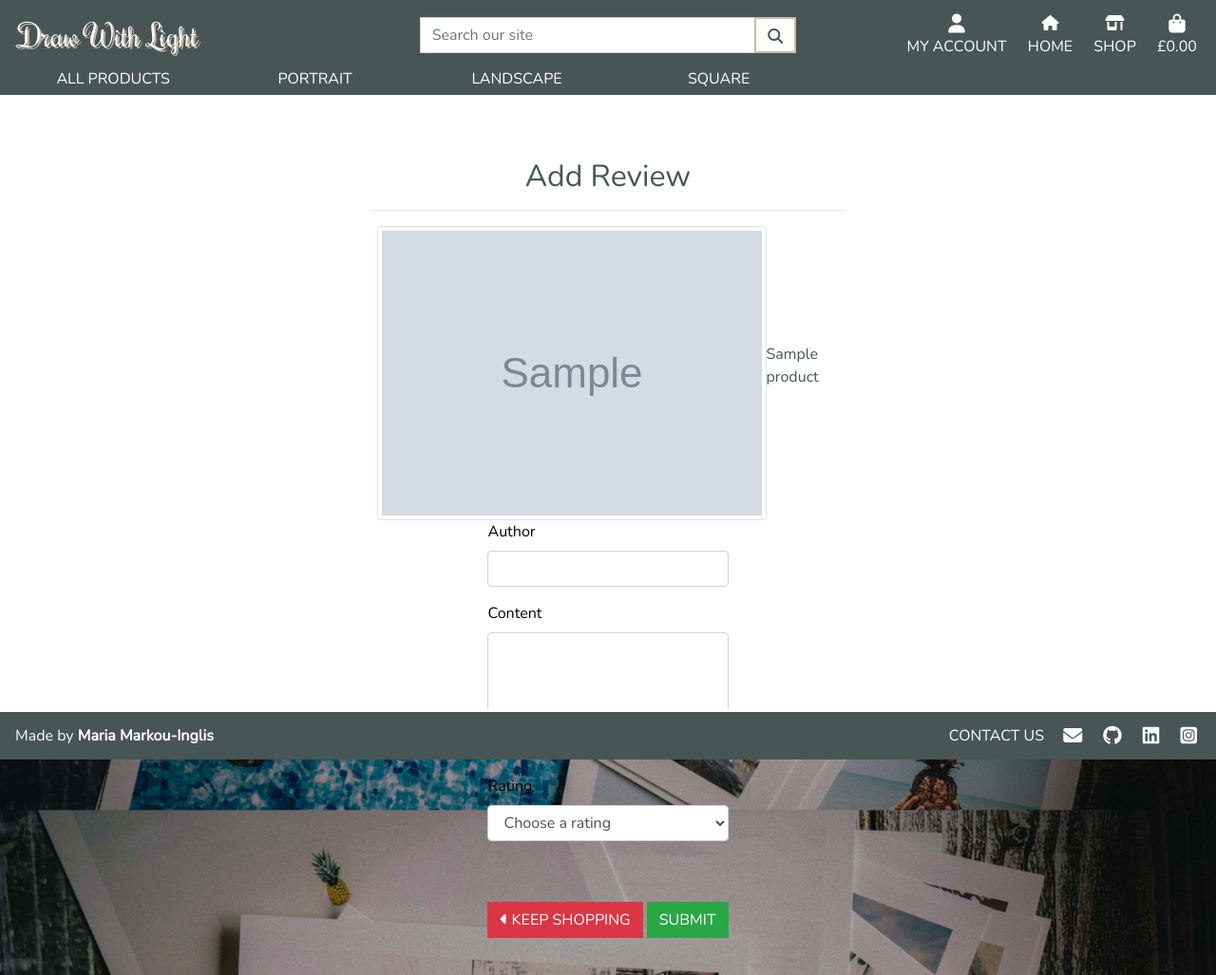
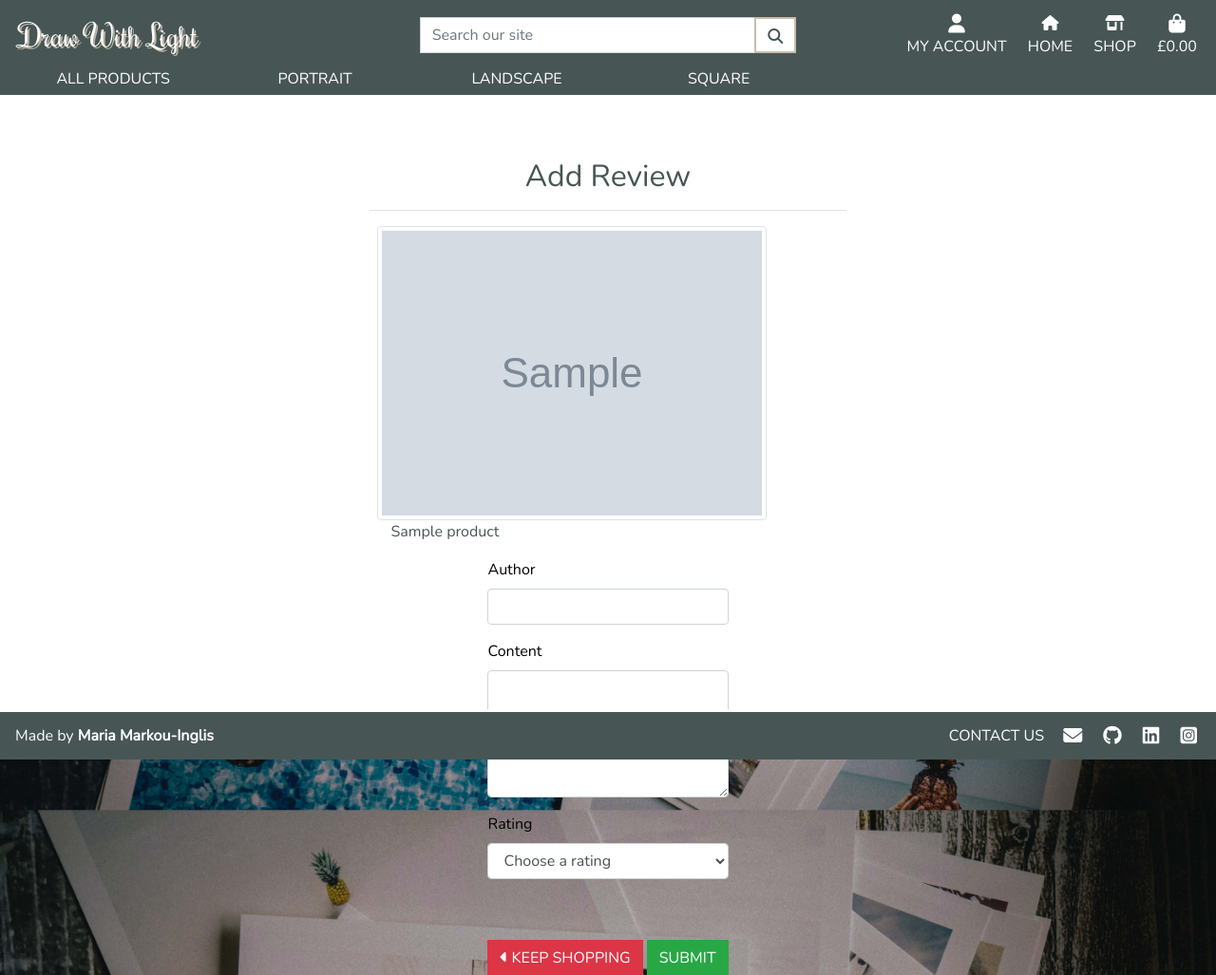
Before and after one commit to Code-Institute-Submissions/mariamar95-ms4_FebResub, a Django app: page /products/add_review/1 in a window 1280 px wide. Shown: the top 1027 px of the page at 95% size. Run offline with Django 3.2, Linux system fonts and the light colour scheme; tables that the repository leaves empty hold one stand-in row (values such as "Sample post"); grey boxes marked "Sample" are stand-in pictures; some libraries are stand-ins or nearby versions.

Commit message:
moved product name display on add review page

```diff
--- a/products/templates/products/add_review.html
+++ b/products/templates/products/add_review.html
@@ -25,9 +25,9 @@
                         <img class="img-thumbnail" src="{{ product.image.url }}" alt="{{ product.name }}">
                     {% else %}
                         <img class="img-thumbnail" src="{{ MEDIA_URL }}noimage.png" alt="{{ product.name }}">
-                {% endif %}
-                    <p class="ms-2">{{ product.name }}</p>
+                    {% endif %}
                 </div>
+                <div class="d-flex align-items-center"><p class="ms-2 d-block col-12">{{ product.name }}</p></div>
                 <div class="row d-flex justify-content-center text-black">
                     <form action="{% url 'add_review' product.id %}" method="post">
                         {% csrf_token %}
```
